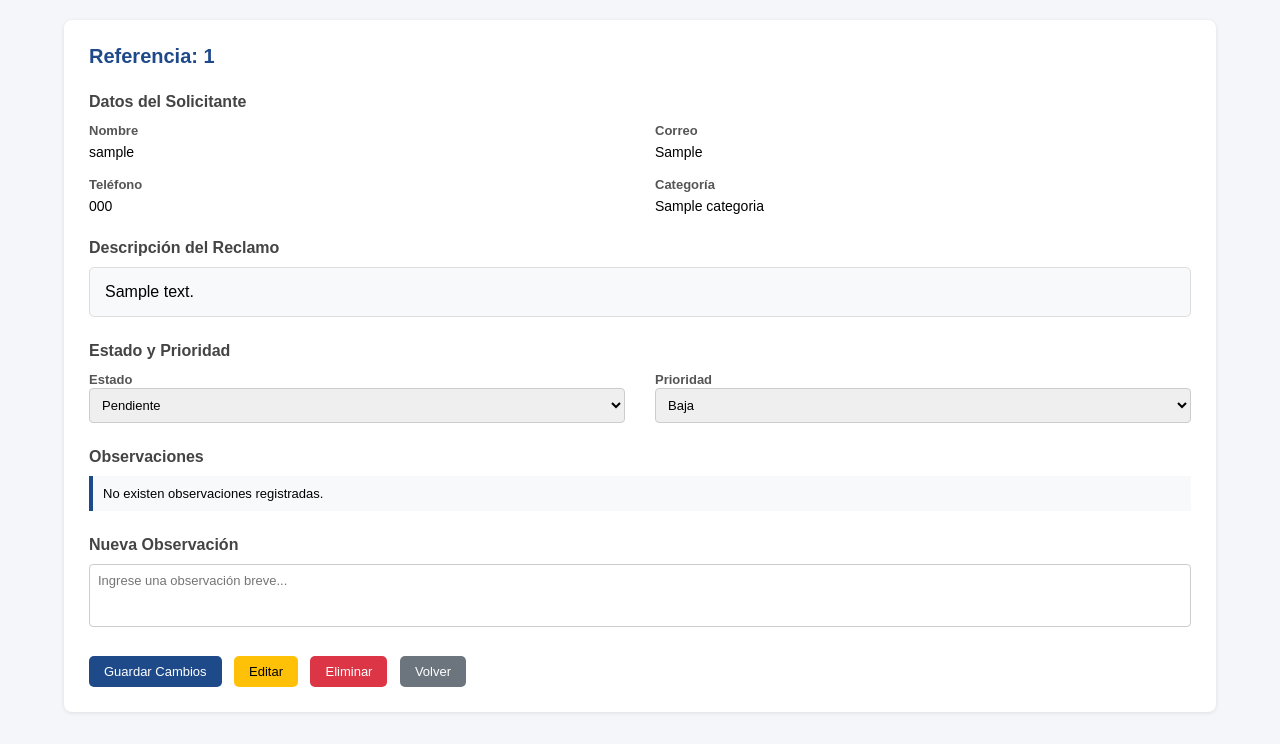
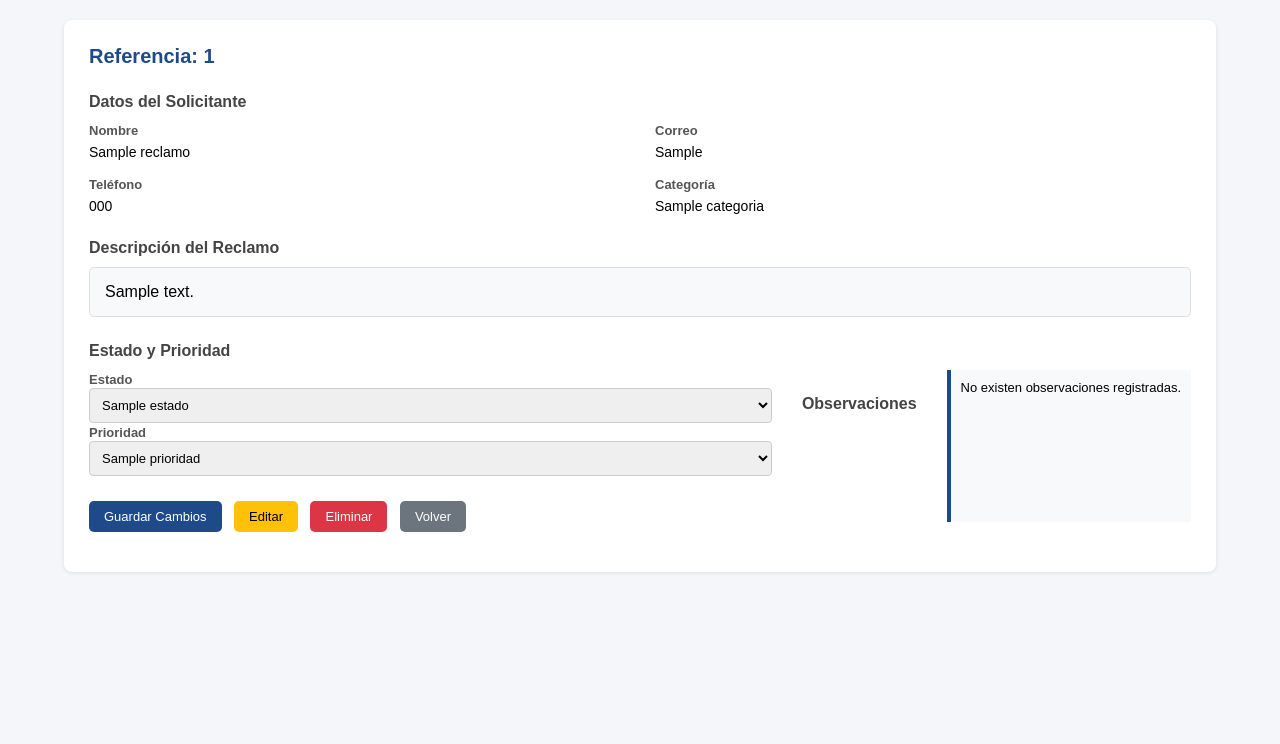
Before and after one commit to Ana2026O/sistema-reclamos, a Django app: page /detalle/1/ in a window 1280 px wide. Shown: the part 56-800 px from the top of the page. Run offline with Django 5.2, Linux system fonts and the light colour scheme; tables that the repository leaves empty hold one stand-in row (values such as "Sample post"); some libraries are stand-ins or nearby versions.

Commit message:
Inicio etapa de integracion fronted y backen con abm de reclamos funcioando

```diff
--- a/reclamos/templates/reclamos/detalle_reclamo.html
+++ b/reclamos/templates/reclamos/detalle_reclamo.html
@@ -155,7 +155,7 @@
 
                 <div class="campo">
                     <label>Nombre</label>
-                    <p>{{ reclamo.usuario.username }}</p>
+                    <p>{{ reclamo.nombre }}</p>
                 </div>
 
                 <div class="campo">
@@ -190,22 +190,57 @@
             <div class="fila">
 
                 <div class="campo">
+
+                 <form method="post">
+    {% csrf_token %}
     <label>Estado</label>
-                    <select>
-                        <option>Pendiente</option>
-                        <option>En Proceso</option>
-                        <option>Resuelto</option>
+    <select name="estado">
+        {% for e in estados %}
+            <option value="{{ e.id }}" {% if reclamo.estado.id == e.id %}selected{% endif %}>
+                {{ e.nombre }}
+            </option>
+        {% endfor %}
     </select>
+
+    <label>Prioridad</label>
+    <select name="prioridad">
+        {% for p in prioridades %}
+            <option value="{{ p.id }}" {% if reclamo.prioridad.id == p.id %}selected{% endif %}>
+                {{ p.nombre }}
+            </option>
+        {% endfor %}
+    </select>
+
+
+<div class="botones">
+        <button type="submit" class="btn guardar" onclick="guardarConPopup(event, '{{ reclamo.id }}')">Guardar Cambios</button>
+
+
+        <a href="{% url 'editar_reclamo' reclamo.id %}" class="btn editar" onclick="popupEditar(true)">Editar</a>
+        <form method="post" action="{% url 'eliminar_reclamo' reclamo.id %}" style="display:inline;">
+            {% csrf_token %}
+
+
+
+          <button type="submit" class="btn eliminar" onclick="eliminarConPopup(event, '{{ reclamo.id }}', '{{ reclamo.categoria }}')">Eliminar</button>
+
+
+        </form>
+        <a href="{% url 'panel_control' %}" class="btn volver" onclick="volverConPopup(event, this.href)">Volver</a>
+
+
+
+
+
+
     </div>
 
-                <div class="campo">
-                    <label>Prioridad</label>
-                    <select>
-                        <option>Baja</option>
-                        <option>Media</option>
-                        <option>Alta</option>
-                    </select>
-                </div>
+
+
+</form>
+
+
+
 
             </div>
 
@@ -226,19 +261,8 @@
 
             {% endfor %}
 
-            <h3>Nueva Observación</h3>
-
-            <textarea rows="3"
-            placeholder="Ingrese una observación breve..."></textarea>
 
 
-
-                 <div class="botones">
-                <button class="btn guardar" onclick="popupGuardar(true)">Guardar Cambios</button>
-                <button class="btn editar" onclick="popupEditar(true)">Editar</button>
-                <button class="btn eliminar" onclick="popupEliminar(false)">Eliminar</button>
-                 <a href="{% url 'panel_control' %}" class="btn volver" onclick="popupVolver()">Volver</a>
-                </div>
 
 
 
@@ -249,75 +273,55 @@
 
     </div>
 
-    </div>
-
     <script src="https://cdn.jsdelivr.net/npm/sweetalert2@11"></script>
 
 
 <script>
-    function popupGuardar(exito){
-        if(exito){
+    function guardarConPopup(event, id){
+    event.preventDefault();
     Swal.fire({
         icon: 'success',
         title: 'Guardado',
-                text: 'Reclamo guardado correctamente ✅',
+        text: `El reclamo #${id} fue guardado correctamente ✅`,
         confirmButtonColor: '#1f4a8a'
-            });
-        } else {
-            Swal.fire({
-                icon: 'error',
-                title: 'Error',
-                text: 'No se pudo guardar el reclamo ❌',
-                confirmButtonColor: '#dc3545'
+    }).then(() => {
+        event.target.closest("form").submit();
     });
 }
+
+
+   function eliminarConPopup(event, id, categoria){
+    event.preventDefault();
+    Swal.fire({
+        icon: 'warning',
+        title: '¿Eliminar reclamo?',
+        text: `¿Seguro que quieres eliminar el reclamo #${id} de la categoría ${categoria}?`,
+        showCancelButton: true,
+        confirmButtonColor: '#dc3545',
+        cancelButtonColor: '#6c757d',
+        confirmButtonText: 'Sí, eliminar'
+    }).then((result) => {
+        if(result.isConfirmed){
+            event.target.closest("form").submit();
+        }
+    });
 }
 
-    function popupEditar(exito){
-        if(exito){
-            Swal.fire({
-                icon: 'success',
-                title: 'Editado',
-                text: 'Reclamo editado correctamente ✏️',
-                confirmButtonColor: '#1f4a8a'
-            });
-        } else {
-            Swal.fire({
-                icon: 'error',
-                title: 'Error',
-                text: 'No se pudo editar el reclamo ❌',
-                confirmButtonColor: '#dc3545'
-            });
-        }
-    }
 
-    function popupEliminar(exito){
-        if(exito){
-            Swal.fire({
-                icon: 'success',
-                title: 'Eliminado',
-                text: 'Reclamo eliminado correctamente 🗑️',
-                confirmButtonColor: '#1f4a8a'
-            });
-        } else {
-            Swal.fire({
-                icon: 'error',
-                title: 'Error',
-                text: 'No se pudo eliminar el reclamo ❌',
-                confirmButtonColor: '#dc3545'
-            });
-        }
-    }
 
-    function popupVolver(){
+    function volverConPopup(event, url){
+        event.preventDefault();
         Swal.fire({
             icon: 'info',
             title: 'Volviendo',
             text: 'Regresando al Panel de Control ↩️',
             confirmButtonColor: '#6c757d'
+        }).then(() => {
+            window.location.href = url;
         });
     }
 </script>
+
 
 
 
--- a/reclamos/templates/reclamos/registrar_reclamo.html
+++ b/reclamos/templates/reclamos/registrar_reclamo.html
@@ -130,8 +130,9 @@ textarea{ height:60px; resize:none; }
 
 <div class="titulo-form">Ingrese su reclamo aquí</div>
 
-<form method="post" class="formulario">
+<form method="post" action="{% url 'registrar_reclamo' %}" class="formulario">
     {% csrf_token %}
+
 
     <div class="fila">
         <div class="campo">
--- a/reclamos/urls.py
+++ b/reclamos/urls.py
@@ -25,4 +25,12 @@ urlpatterns = [
     path('alta_usuario/', views.alta_usuario, name='alta_usuario'),
     path('panel_control/', views.panel_control, name='panel_control'),
     path('reportes/', views.reportes, name='reportes'),
+
+
+
+    path('eliminar/<int:reclamo_id>/', views.eliminar_reclamo, name='eliminar_reclamo'),
+    path('editar/<int:reclamo_id>/', views.editar_reclamo, name='editar_reclamo'),
+
+
+
 ]
--- a/reclamos/views.py
+++ b/reclamos/views.py
@@ -12,6 +12,8 @@ from .models import Reclamo
 
 from django.contrib.auth.models import User
 from .forms import UsuarioForm
+
+from .models import Estado, Prioridad
 
 # ---------------- INICIO ----------------
 def inicio(request):
@@ -87,10 +89,24 @@ def panel_control(request):
     return render(request, 'reclamos/panel_control.html', context)
 
 
-# ---------------- DETALLE RECLAMO ----------------
+# ------------ DETALLE RECLAMO ----------------
 def detalle_reclamo(request, reclamo_id):
     reclamo = get_object_or_404(Reclamo, id=reclamo_id)
-    return render(request, 'reclamos/detalle_reclamo.html', {'reclamo': reclamo})
+
+    if request.method == "POST":
+        reclamo.estado = Estado.objects.get(id=request.POST.get("estado"))
+        reclamo.prioridad = Prioridad.objects.get(id=request.POST.get("prioridad"))
+        reclamo.save()
+        return redirect("panel_control")
+
+    estados = Estado.objects.all()
+    prioridades = Prioridad.objects.all()
+    return render(request, 'reclamos/detalle_reclamo.html', {
+        'reclamo': reclamo,
+        'estados': estados,
+        'prioridades': prioridades
+    })
+
 
 
 # ---------------- DESCARGAR PDF ----------------
@@ -115,6 +131,7 @@ def descargar_pdf(request, reclamo_id):
     p.drawString(2*cm, height - 7*cm, f"Prioridad: {reclamo.prioridad}")
 
     p.setFont("Helvetica", 12)
+
     p.drawString(2*cm, height - 8*cm, "Descripción:")
     text_obj = p.beginText(2*cm, height - 9*cm)
     text_obj.setFont("Helvetica", 11)
@@ -162,3 +179,22 @@ def alta_usuario(request, pk=None):
 
 def reportes(request):
     return render(request, 'reclamos/reportes.html')
+
+# ---------------- ELIMINAR RECLAMO ----------------
+def eliminar_reclamo(request, reclamo_id):
+    reclamo = get_object_or_404(Reclamo, id=reclamo_id)
+    reclamo.delete()
+    return redirect('panel_control')
+
+# ---------------- EDITAR RECLAMO ----------------
+def editar_reclamo(request, reclamo_id):
+    reclamo = get_object_or_404(Reclamo, id=reclamo_id)
+    if request.method == 'POST':
+        form = ReclamoForm(request.POST, instance=reclamo)
+        if form.is_valid():
+            form.save()   # ✅ guarda los cambios
+            return redirect('panel_control')
+    else:
+        form = ReclamoForm(instance=reclamo)
+    return render(request, 'reclamos/editar_reclamo.html', {'form': form, 'reclamo': reclamo})
+#---------------------------------
```
Also changed, not shown: reclamos/templates/reclamos/editar_reclamo.html (added, +18 -0 lines), reclamos/templates/reclamos/panel_control.html (+23 -39 lines). Lines whose indentation alone changed are shown as unchanged.
